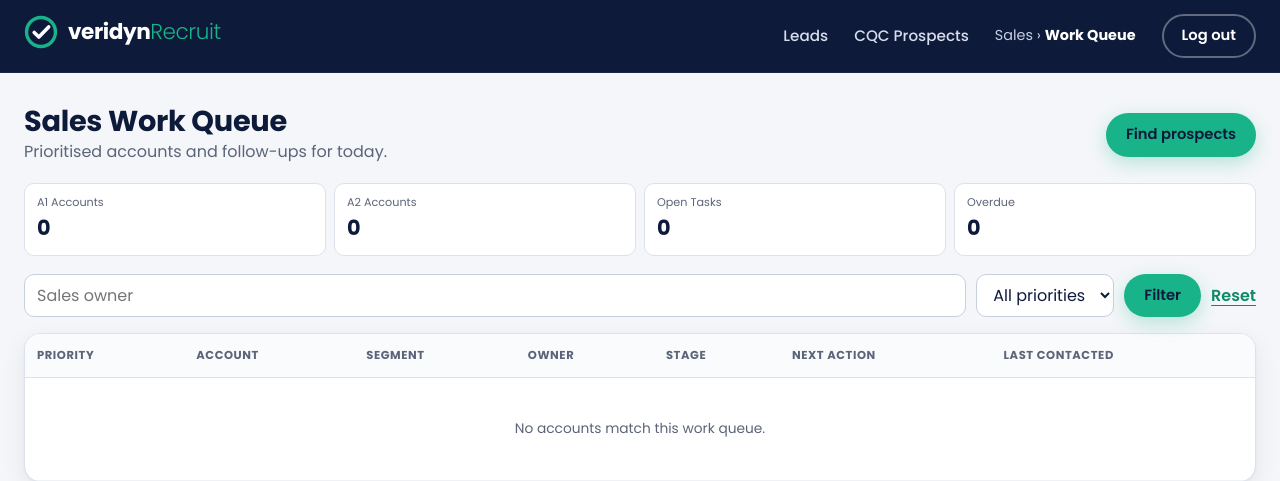
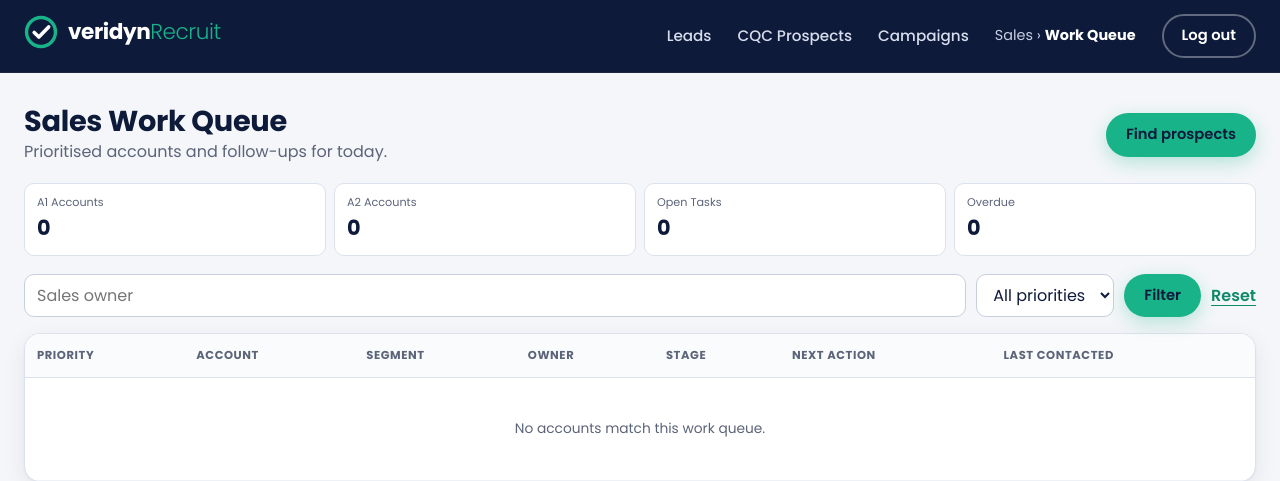
Before and after one commit to FredFarah01/VRMarketing, a Flask app: page /admin/sales/work-queue in a window 1280 px wide. Shown: the top 481 px of the page. Run offline with Flask 3, Linux system fonts and the light colour scheme; the visitor is signed in with stand-in values (Sample User, id 1); data that the repository does not hold is empty; parts of the project's set-up code (start-up, migrations or seed data) failed here and were passed over; some libraries are stand-ins or nearby versions.

Commit message:
Link campaign dashboard from sales queue

```diff
--- a/templates/admin_sales_queue.html
+++ b/templates/admin_sales_queue.html
@@ -5,7 +5,7 @@
 {% block header %}
 <header class="site-header site-header--admin"><div class="container container--wide site-header__inner">
 <a href="/admin/sales/work-queue">{{ logo(true) }}</a><nav class="site-nav" aria-label="Admin">
-<a class="site-nav__link" href="/admin/marketing/leads">Leads</a><a class="site-nav__link" href="/admin/sales/cqc-prospects">CQC Prospects</a>
+<a class="site-nav__link" href="/admin/marketing/leads">Leads</a><a class="site-nav__link" href="/admin/sales/cqc-prospects">CQC Prospects</a><a class="site-nav__link" href="/admin/sales/campaigns">Campaigns</a>
 <span class="site-nav__crumb">Sales › <strong>Work Queue</strong></span>
 <form method="post" action="/admin/logout"><button class="btn btn--ghost btn--sm">Log out</button></form></nav></div></header>
 {% endblock %}{% block footer %}{% endblock %}
```
